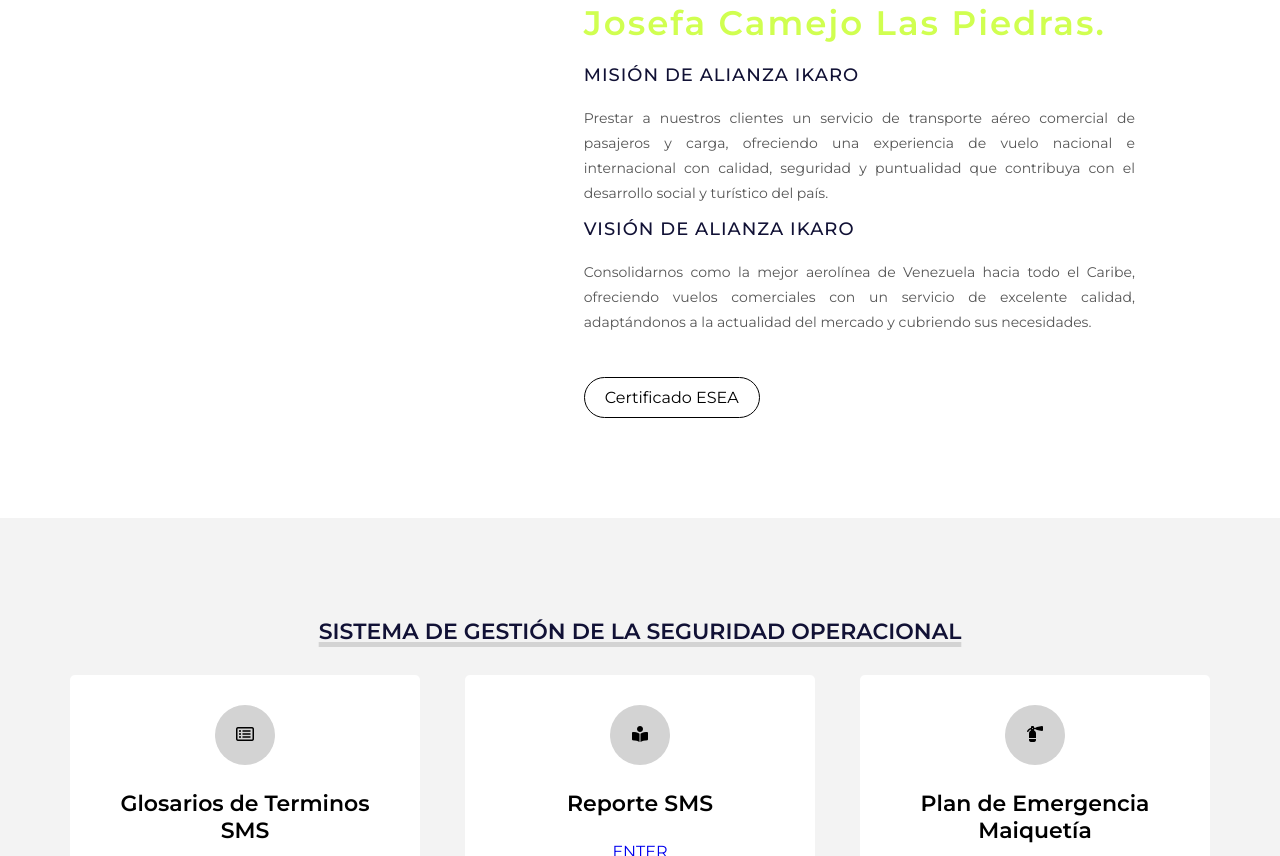
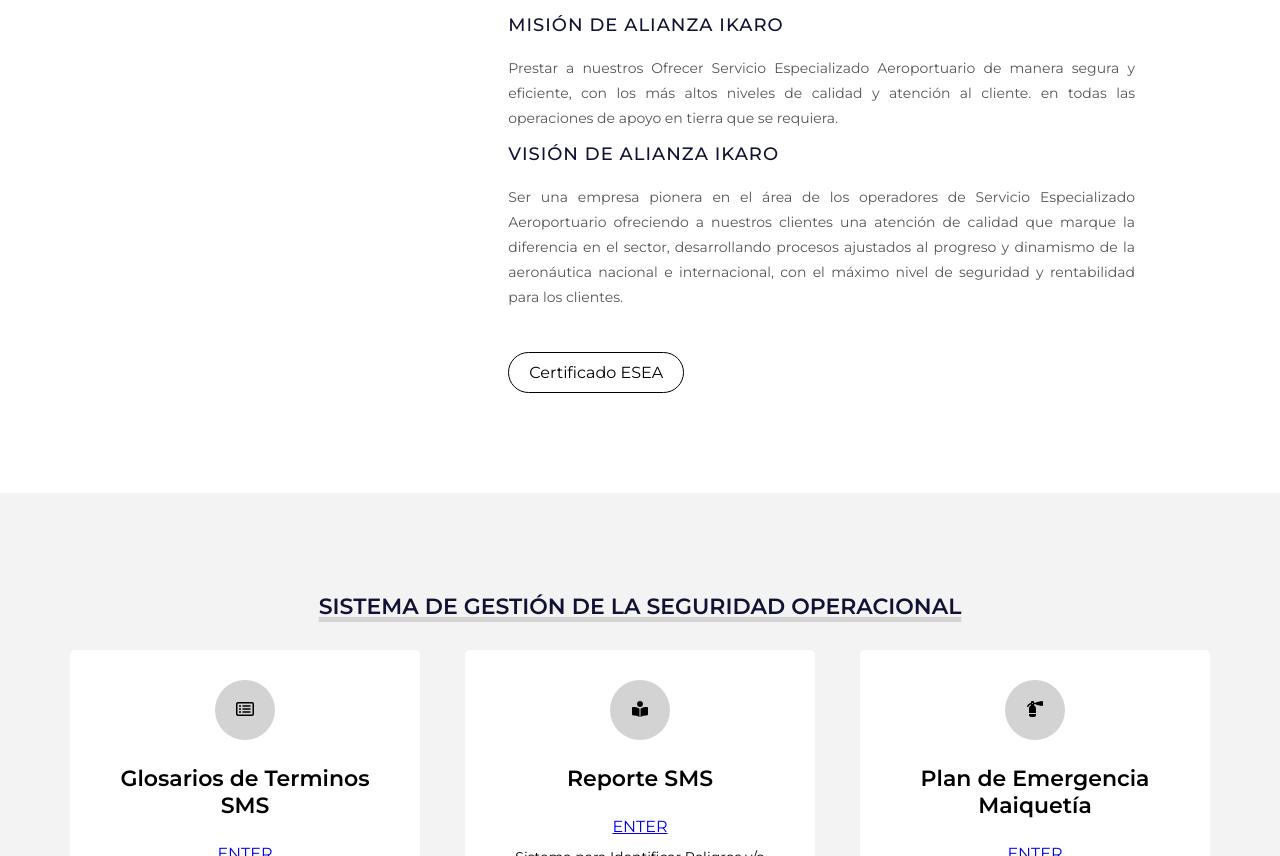
Before and after one commit to RichardGestion/web-alianzaikaro, a plain HTML site: page index.html in a window 1280 px wide. Shown: the part 1295-2151 px from the top of the page. Drawn offline with Linux system fonts and the light colour scheme.

Commit message:
Update index.html

```diff
--- a/index.html
+++ b/index.html
@@ -63,11 +63,11 @@
           <h2 style="text-align: justify;">ALIANZA IKARO Brinda Servicios en los Siguientes Aeropuertos: <br> <span> Aeropuerto Internacional de Maiquetía Simón Bolívar.<br>Aeropuerto Internacional Josefa Camejo Las Piedras.</span></h2>
           <h3>MISIÓN DE ALIANZA IKARO</h3>
           <p style="text-align: justify;">
-              Prestar a nuestros clientes un servicio de transporte aéreo comercial de pasajeros y carga, ofreciendo una experiencia de vuelo nacional e internacional con calidad, seguridad y puntualidad que contribuya con el desarrollo social y turístico del país.
+              Prestar a nuestros Ofrecer Servicio Especializado Aeroportuario de manera segura y eficiente, con los más altos niveles de calidad y atención al cliente. en todas las operaciones de apoyo en tierra que se requiera.
           </p>
           <h3>VISIÓN DE ALIANZA IKARO</h3>
           <p style="text-align: justify;">
-              Consolidarnos como la mejor aerolínea de Venezuela hacia todo el Caribe, ofreciendo vuelos comerciales con un servicio de excelente calidad, adaptándonos a la actualidad del mercado y cubriendo sus necesidades.
+              Ser una empresa pionera en el área de los operadores de Servicio Especializado Aeroportuario ofreciendo a nuestros clientes una atención de calidad que marque la diferencia en el sector, desarrollando procesos ajustados al progreso y dinamismo de la aeronáutica nacional e internacional, con el máximo nivel de seguridad y rentabilidad para los clientes.
           </p>
           <a href="index9.html">Certificado ESEA</a>
 
```
